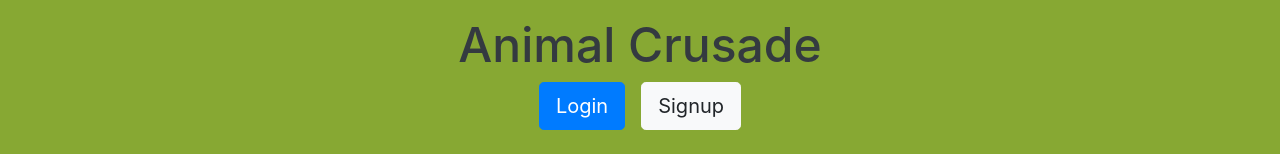
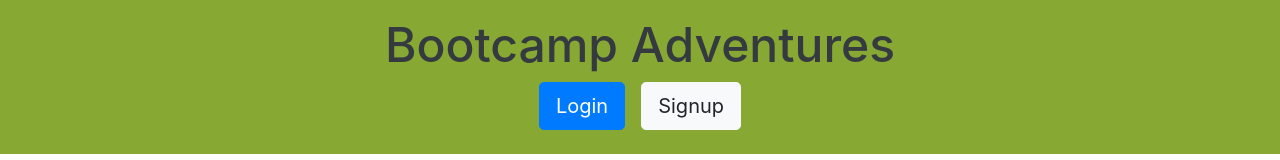
Before and after one commit to henry11244/Animal-Crusade, a React (Create React App) app in the folder client/: page / in a window 1280 px wide. Shown: the top 160 px of the page. Built offline with nearby package versions, Linux system fonts and the light colour scheme.

Commit message:
changed name

```diff
--- a/client/public/index.html
+++ b/client/public/index.html
@@ -24,7 +24,7 @@
       work correctly both with client-side routing and a non-root public URL.
       Learn how to configure a non-root public URL by running `npm run build`.
     -->
-  <title>Animal Crusade</title>
+  <title>Bootcamp Adventures</title>
 </head>
 
 <body class='d-flex flex-column min-vh-100'>
--- a/client/src/components/Header.js
+++ b/client/src/components/Header.js
@@ -9,11 +9,11 @@ const Header = () => {
   };
 
   return (
-    <header className="text-dark mb-4 py-3 display-flex align-center" style={{backgroundColor: "#87a833"}}>
+    <header className="text-dark mb-4 py-3 display-flex align-center" style={{ backgroundColor: "#87a833" }}>
       <div className="container flex-column justify-space-between-lg justify-center align-center text-center">
         <Link className="text-dark" to="/">
           <h1 className="m-0" style={{ fontSize: "3rem" }}>
-            Animal Crusade
+            Bootcamp Adventures
           </h1>
         </Link>
         <div>
```
